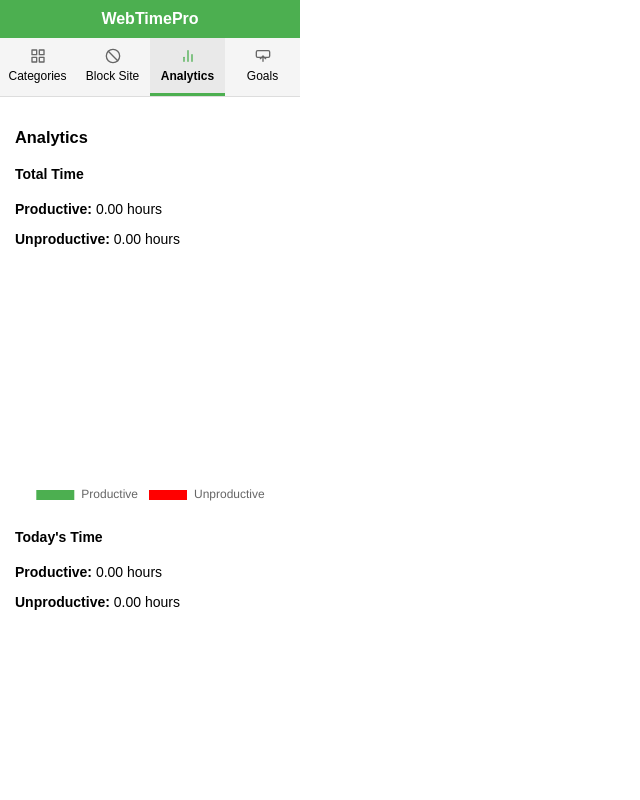
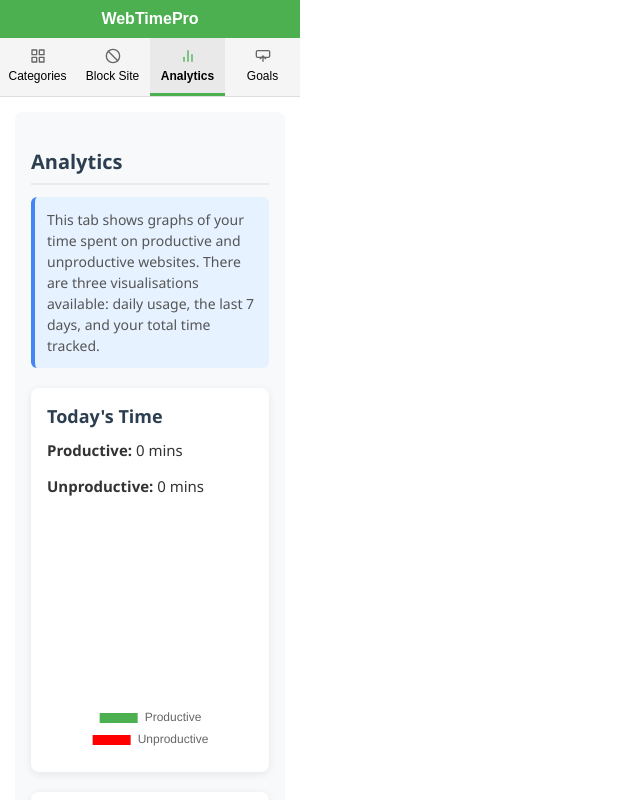
Before and after one commit to mohammed03p/webtime-pro, a Vue app: page / in a window 1280 px wide. Both pictures are taken after a click on the element "Analytics". Shown: the top 800 px of the page, without its empty margins (0-640 px from the left). Built offline with nearby package versions, Linux system fonts and the light colour scheme; the HTML template or start-up script is replaced by a standard one.

Commit message:
each tab has a description of what it does

```diff
--- a/popup.html
+++ b/popup.html
@@ -4,7 +4,7 @@
   <meta charset="UTF-8">
   <title>WebTime Pro</title>
 
-  <link rel="stylesheet" href="./dist/assets/main-DzFKfEwL.css">
+  <link rel="stylesheet" href="./dist/assets/main-NeLx7MRj.css">
 
   <style>
     body {
@@ -18,6 +18,6 @@
 </head>
 <body>
   <div id="app"></div>
-  <script type="module" src="./dist/assets/main-BSXiJ8e5.js"></script>
+  <script type="module" src="./dist/assets/main-CusFqFaT.js"></script>
 </body>
 </html>
--- a/src/components/AnalyticsTab.vue
+++ b/src/components/AnalyticsTab.vue
@@ -28,6 +28,20 @@
   d.setDate(d.getDate() - i);
   return d.toISOString().split("T")[0];
 });
+
+// Format time to hours and minutes
+const formatTime = (seconds) => {
+  const hours = Math.floor(seconds / 3600);
+  const minutes = Math.floor((seconds % 3600) / 60);
+
+  if (hours === 0) {
+    return `${minutes} mins`;
+  } else if (minutes === 0) {
+    return `${hours} hrs`;
+  } else {
+    return `${hours} hrs ${minutes} mins`;
+  }
+};
 
 // Load time data
 const loadTimeData = () => {
@@ -118,34 +132,119 @@
 </script>
 
 <template>
-  <div>
-    <h3>Analytics</h3>
+  <div class="analytics-tab">
+    <h3 class="tab-title">Analytics</h3>
 
-    <h4>Total Time</h4>
-    <p><strong>Productive:</strong> {{ (productiveTime / 3600).toFixed(2) }} hours</p>
-    <p><strong>Unproductive:</strong> {{ (unproductiveTime / 3600).toFixed(2) }} hours</p>
-    <div style="height: 250px;">
-      <canvas id="totalChart"></canvas>
+    <div class="tab-description">
+      This tab shows graphs of your time spent on productive and unproductive websites.
+      There are three visualisations available: daily usage, the last 7 days, and your total time tracked.
     </div>
 
-    <h4>Today's Time</h4>
-    <p><strong>Productive:</strong> {{ (productiveToday / 3600).toFixed(2) }} hours</p>
-    <p><strong>Unproductive:</strong> {{ (unproductiveToday / 3600).toFixed(2) }} hours</p>
-    <div style="height: 250px;">
-      <canvas id="todayChart"></canvas>
+    <div class="time-section">
+      <h4>Today's Time</h4>
+      <div class="time-stats">
+        <p><strong>Productive:</strong> {{ formatTime(productiveToday) }}</p>
+        <p><strong>Unproductive:</strong> {{ formatTime(unproductiveToday) }}</p>
+      </div>
+      <div class="chart-container">
+        <canvas id="todayChart"></canvas>
+      </div>
     </div>
 
-    <h4>Last 7 Days</h4>
-    <p><strong>Productive:</strong> {{ (productiveWeekly / 3600).toFixed(2) }} hours</p>
-    <p><strong>Unproductive:</strong> {{ (unproductiveWeekly / 3600).toFixed(2) }} hours</p>
-    <div style="height: 250px;">
-      <canvas id="weekChart"></canvas>
+    <div class="time-section">
+      <h4>Last 7 Days</h4>
+      <div class="time-stats">
+        <p><strong>Productive:</strong> {{ formatTime(productiveWeekly) }}</p>
+        <p><strong>Unproductive:</strong> {{ formatTime(unproductiveWeekly) }}</p>
+      </div>
+      <div class="chart-container">
+        <canvas id="weekChart"></canvas>
+      </div>
+    </div>
+
+    <div class="time-section">
+      <h4>Total Time</h4>
+      <div class="time-stats">
+        <p><strong>Productive:</strong> {{ formatTime(productiveTime) }}</p>
+        <p><strong>Unproductive:</strong> {{ formatTime(unproductiveTime) }}</p>
+      </div>
+      <div class="chart-container">
+        <canvas id="totalChart"></canvas>
+      </div>
     </div>
   </div>
 </template>
 
 <style scoped>
+.analytics-tab {
+  font-family: 'Segoe UI', Tahoma, Geneva, Verdana, sans-serif;
+  padding: 16px;
+  max-width: 100%;
+  color: #333;
+  background-color: #f8f9fa;
+  border-radius: 8px;
+}
+
+.tab-title {
+  font-size: 20px;
+  font-weight: 600;
+  margin-bottom: 12px;
+  color: #2c3e50;
+  padding-bottom: 8px;
+  border-bottom: 2px solid #eaeaea;
+}
+
+.tab-description {
+  margin-bottom: 20px;
+  line-height: 1.5;
+  color: #555;
+  background-color: #e6f2ff;
+  padding: 12px;
+  border-radius: 6px;
+  font-size: 14px;
+  border-left: 4px solid #4285F4;
+}
+
+.time-section {
+  background: white;
+  border-radius: 8px;
+  padding: 16px;
+  margin-bottom: 20px;
+  box-shadow: 0 2px 8px rgba(0, 0, 0, 0.08);
+}
+
+.time-section h4 {
+  margin-top: 0;
+  color: #2c3e50;
+  font-size: 18px;
+  margin-bottom: 12px;
+}
+
+.time-stats {
+  display: flex;
+  flex-wrap: wrap;
+  gap: 16px;
+  margin-bottom: 10px;
+}
+
+.time-stats p {
+  margin: 0;
+  font-size: 15px;
+}
+
+.chart-container {
+  height: 250px;
+  position: relative;
+}
+
 canvas {
   max-width: 100%;
 }
+
+@media (max-width: 480px) {
+  .time-stats {
+    flex-direction: column;
+    gap: 8px;
+  }
+}
 </style>
--- a/src/components/CategorisationTab.vue
+++ b/src/components/CategorisationTab.vue
@@ -1,6 +1,11 @@
 <template>
   <div class="categorisation-tab">
     <h3 class="tab-title">Site Categorisation</h3>
+
+    <div class="tab-description">
+      This tab tracks all sites you visit and allows you to categorise them as productive or unproductive.
+      You can remove sites you don't recognise or only visited once, and manually add new sites you want to categorise.
+    </div>
 
     <div class="filter-controls">
       <div class="filter-label">Filter by:</div>
```
